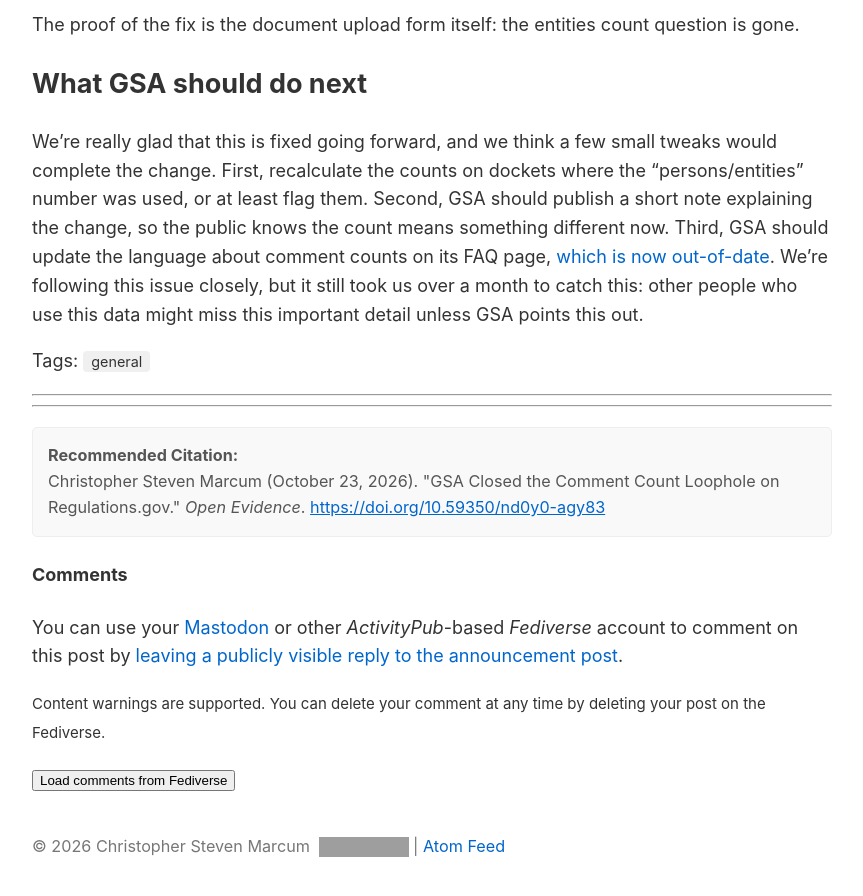
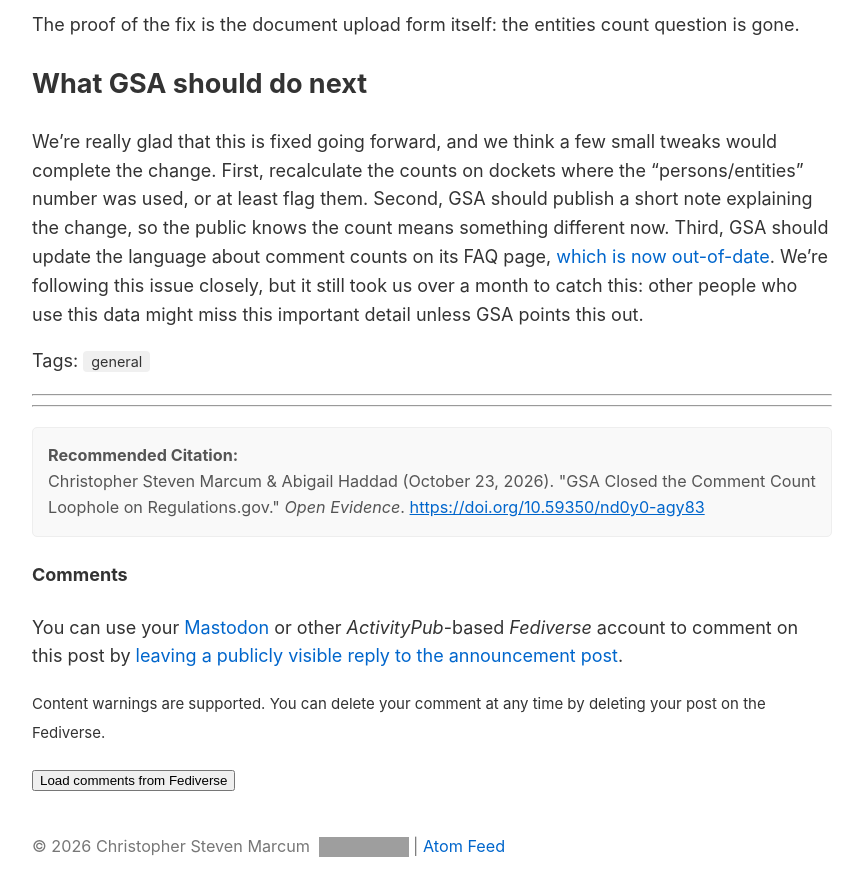
Before and after one commit to cmarcum/marcum-blog, a Jekyll site: the page built from _posts/2026-10-23-GSA-Closed-the-Comment-Loophole-on-Regulations-dot-gov.md, in a window 1280 px wide and 900 px high, scrolled down 3458 px. Shown: the top 896 px of the window, without its empty margins (208-1071 px from the left). Built offline with Jekyll 4.4.1, drawn with Linux system fonts in a browser that asks for light colours; grey boxes are pictures that could not be loaded.

Commit message:
feat: include co-authors in the recommended citation
Lists co_authors after the primary author, linked the same way as the
byline (orcid, then url, then plain name), joined with an ampersand
and Oxford comma for 2+. Posts without co_authors are unchanged.

```diff
--- a/_layouts/post.html
+++ b/_layouts/post.html
@@ -47,7 +47,7 @@ layout: default
 <div style="font-size: 0.9em; color: #555; margin-top: 20px; padding: 15px; border: 1px solid #eee; border-radius: 5px; background-color: #f9f9f9; line-height: 1.6;">
   {% if doi_record.doi and doi_record.doi != '' %}
     <strong>Recommended Citation:</strong><br>
-    <a href="{{ site.author.uri | default: site.id }}" target="_blank" style="color: #555; text-decoration: none;">{{ site.author.name | default: site.author }}</a> ({{ page.date | date: '%B %d, %Y' }}). "{{ doi_record.title }}." <em>{{ site.title }}</em>.
+    <a href="{{ site.author.uri | default: site.id }}" target="_blank" style="color: #555; text-decoration: none;">{{ site.author.name | default: site.author }}</a>{% if page.co_authors %}{% assign co_author_count = page.co_authors | size %}{% for co_author in page.co_authors %}{% if forloop.last %}{% if co_author_count == 1 %} &amp; {% else %}, &amp; {% endif %}{% else %}, {% endif %}{% if co_author.orcid %}<a href="https://orcid.org/{{ co_author.orcid }}" target="_blank" style="color: #555; text-decoration: none;">{{ co_author.name }}</a>{% elsif co_author.url %}<a href="{{ co_author.url }}" target="_blank" style="color: #555; text-decoration: none;">{{ co_author.name }}</a>{% else %}{{ co_author.name }}{% endif %}{% endfor %}{% endif %} ({{ page.date | date: '%B %d, %Y' }}). "{{ doi_record.title }}." <em>{{ site.title }}</em>.
     <a href="https://doi.org/{{ doi_record.doi }}" target="_blank" style="color:#0066cc; text-decoration:underline;">https://doi.org/{{ doi_record.doi }}</a>
   {% else %}
     No DOI has been issued by Rogue Scholar yet. Please check back later for a recommended citation.
```
